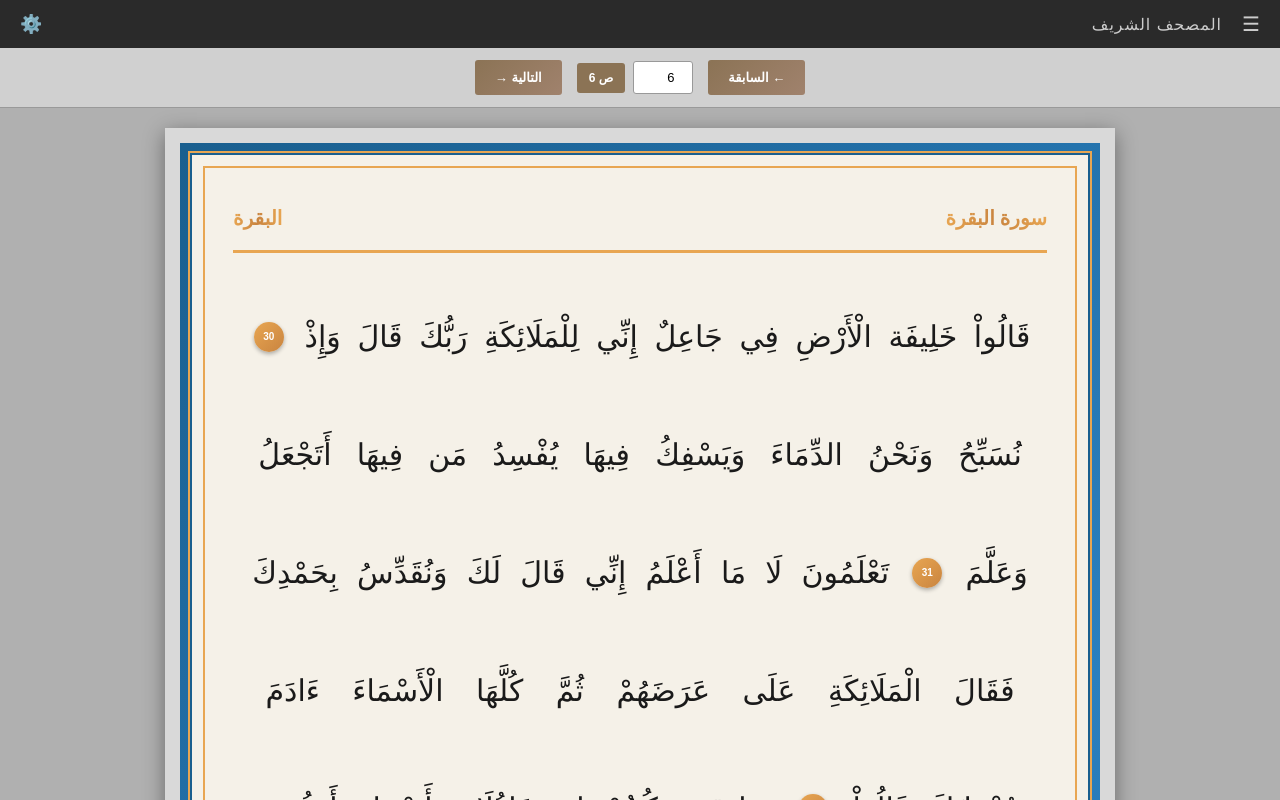
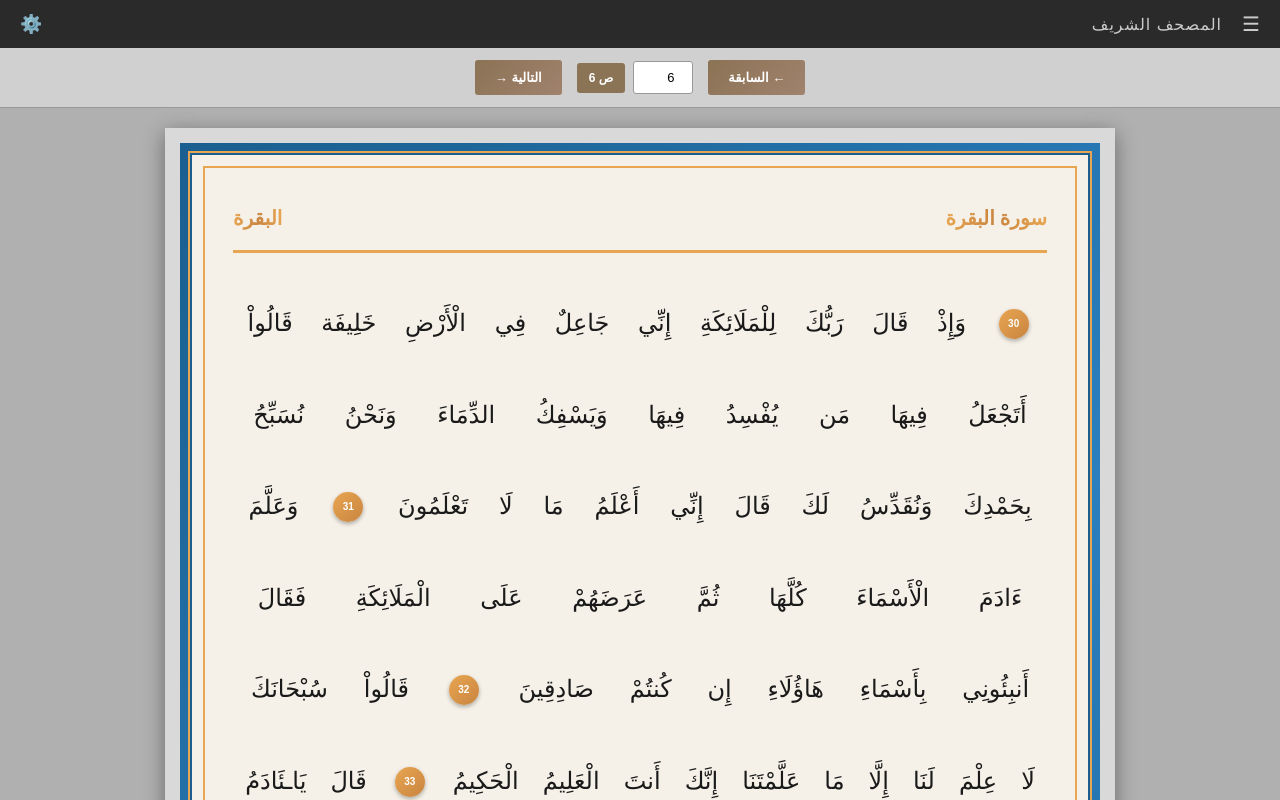
Before and after one commit to gtcm2019-prog/tafsir-QURAN2, a website: page index.html in a window 1280 px wide. Drawn offline with Linux system fonts and the light colour scheme; a web font is replaced by a local one.

Commit message:
Update index.html

```diff
--- a/index.html
+++ b/index.html
@@ -158,15 +158,16 @@
 
         .line {
             display: flex;
-            flex-direction: row-reverse;
-            justify-content: space-evenly;
+            justify-content: space-around;
             align-items: center;
-            line-height: 3.6;
-            font-size: 30px;
+            flex-wrap: wrap;
+            line-height: 3.4;
+            font-size: 24px;
             color: #1a1a1a;
             margin-bottom: 10px;
             font-family: 'QCF4_Hafs', 'Traditional Arabic', serif;
             width: 100%;
+            direction: rtl;
         }
 
         .word {
```
